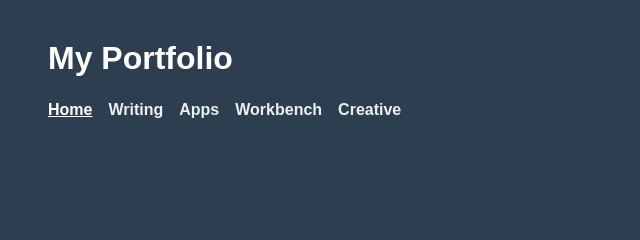
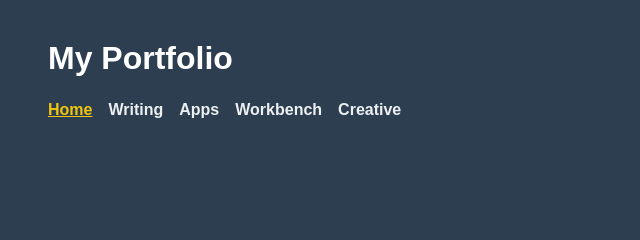
Before and after one commit to mccrann/portfolio, a website: page index.html in a window 1280 px wide. In both pictures the pointer is over the link "Home". Shown: the top 240 px of the page, 0-640 px from the left. Drawn offline with Linux system fonts and the light colour scheme.

Commit message:
update hover color

```diff
--- a/navbar.css
+++ b/navbar.css
@@ -23,7 +23,7 @@
 }
 
 .navbar nav a:hover {
-  color: #ffffff;
+  color: #f1c40f;
   text-decoration: underline;
   font-weight: 600;
 }
```
